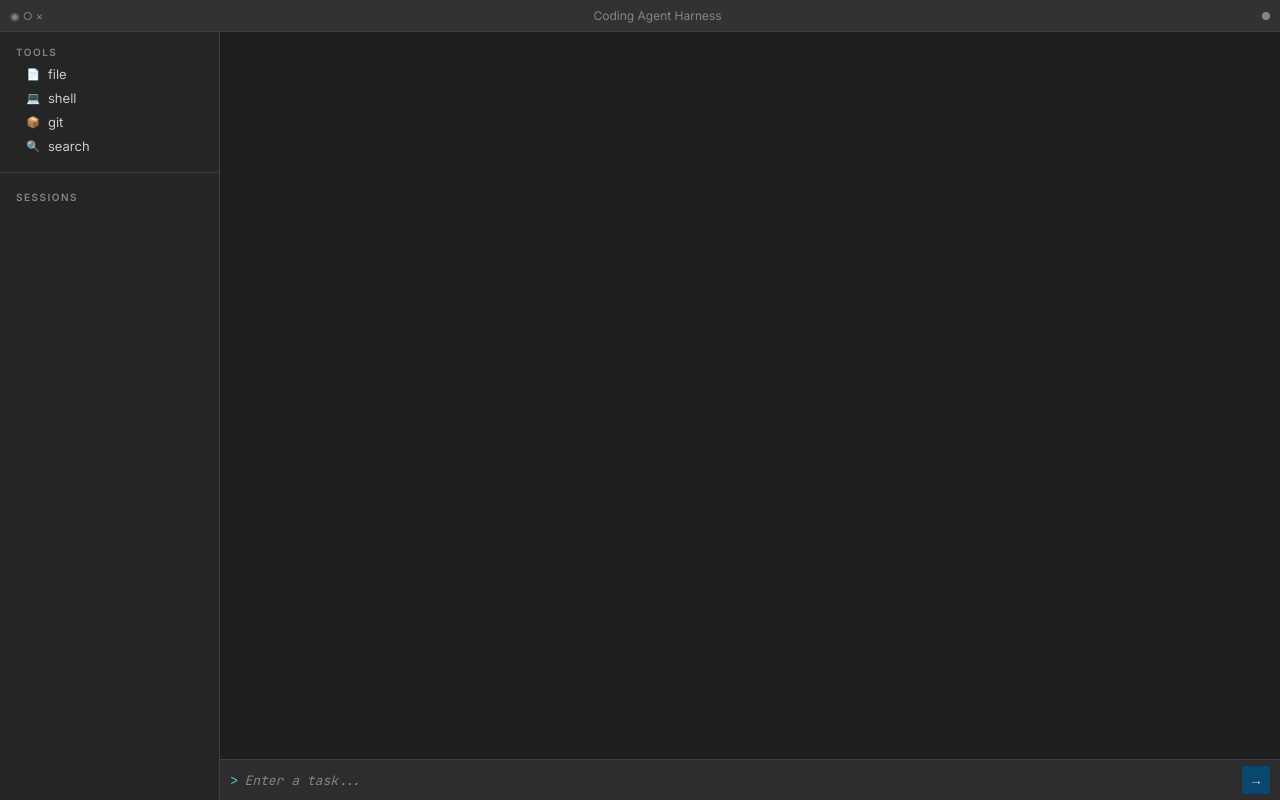
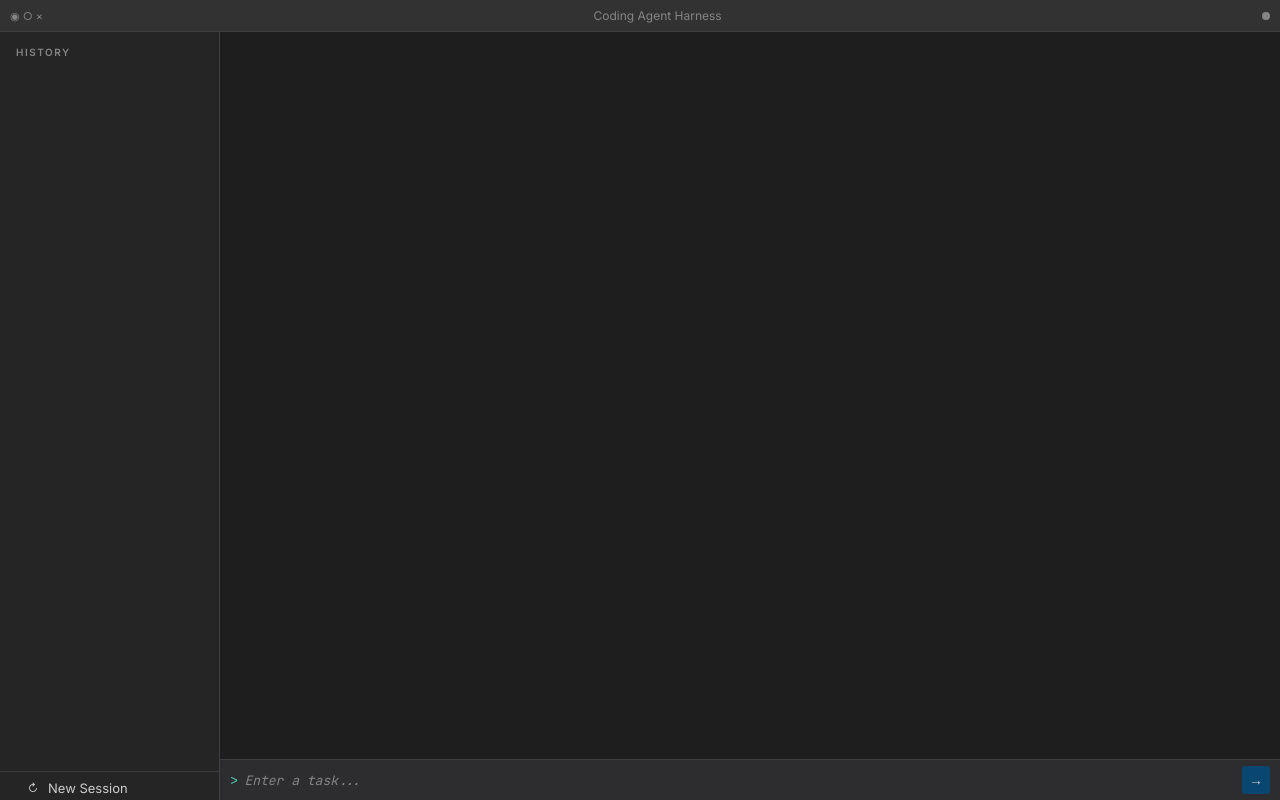
Before and after one commit to huliice123-afk/ai4se-coding-agent-harness, a Flask app: page / in a window 1280 px wide. Run offline with Flask 3, Linux system fonts and the light colour scheme; some libraries are stand-ins or nearby versions.

Commit message:
refactor: replace static tool list with session history + new session button

```diff
--- a/web/static/app.js
+++ b/web/static/app.js
@@ -77,7 +77,6 @@ function sendTask() {
 function addSession(summary) {
   sessionCount++;
   const div = document.createElement("div");
-  div.style.cssText = "padding:2px 0;cursor:pointer;color:var(--text-dim);";
   div.textContent = `${sessionCount}. ${summary || "Task " + sessionCount}`;
   sessionList.appendChild(div);
 }
--- a/web/static/index.html
+++ b/web/static/index.html
@@ -19,16 +19,14 @@
   <div id="main">
     <div id="sidebar">
       <div class="sidebar-section">
-        <div class="sidebar-title">TOOLS</div>
-        <div class="tool-item"><span class="tool-icon">📄</span> file</div>
-        <div class="tool-item"><span class="tool-icon">💻</span> shell</div>
-        <div class="tool-item"><span class="tool-icon">📦</span> git</div>
-        <div class="tool-item"><span class="tool-icon">🔍</span> search</div>
+        <div class="sidebar-title">HISTORY</div>
+        <div id="session-list"></div>
       </div>
-      <div class="sidebar-divider"></div>
-      <div class="sidebar-section">
-        <div class="sidebar-title">SESSIONS</div>
-        <div id="session-list"></div>
+      <div class="sidebar-footer">
+        <div class="sidebar-divider"></div>
+        <div class="tool-item" onclick="location.reload()">
+          <span class="tool-icon">↻</span> New Session
+        </div>
       </div>
     </div>
     <div id="terminal">
--- a/web/static/style.css
+++ b/web/static/style.css
@@ -131,10 +131,27 @@ html, body {
   margin: 4px 0;
 }
 
+.sidebar-footer {
+  margin-top: auto;
+}
+
 #session-list {
   font-size: 12px;
   color: var(--text-dim);
   padding: 4px 16px;
+}
+
+#session-list div {
+  padding: 3px 0;
+  cursor: pointer;
+  border-radius: 3px;
+  padding-left: 4px;
+  transition: background 0.1s;
+}
+
+#session-list div:hover {
+  background: rgba(255,255,255,0.06);
+  color: var(--text);
 }
 
 /* Terminal */
```
